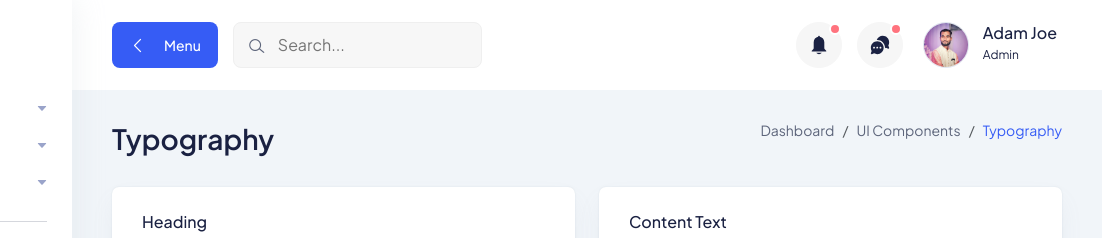
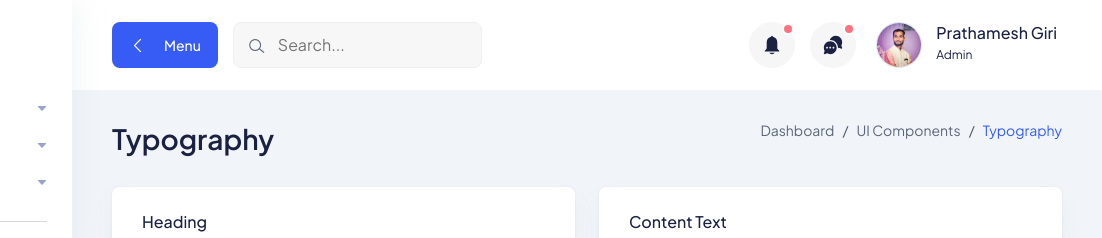
Before and after one commit to prathameshgiri/Dashboard, a website: page typography.html in a window 1280 px wide. Shown: the top 238 px of the page, 178-1280 px from the left. Drawn offline with Linux system fonts and the light colour scheme.

Commit message:
Update typography.html

```diff
--- a/typography.html
+++ b/typography.html
@@ -423,7 +423,7 @@
                           <img src="assets/images/profile/profile-image.png" alt="" />
                         </div>
                         <div>
-                          <h6 class="fw-500">Adam Joe</h6>
+                          <h6 class="fw-500">Prathamesh Giri</h6>
                           <p>Admin</p>
                         </div>
                       </div>
```
